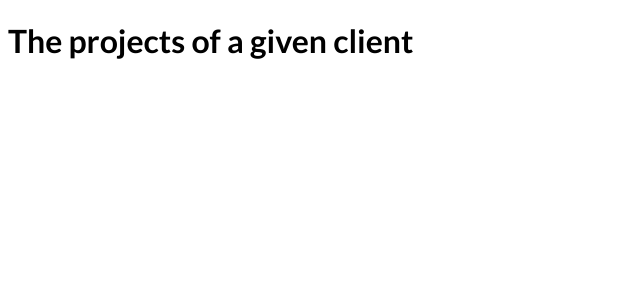
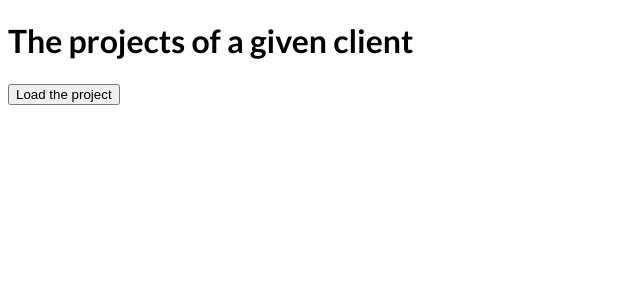
Before and after one commit to sailakshmy/nextPageRouterProject, a Next.js app in the folder nextjs-course-code-01-getting-started-starting-project/: page /clients/Max in a window 1280 px wide. Shown: the top 300 px of the page, without its empty margins (0-640 px from the left). Built offline with nearby package versions, Linux system fonts and the light colour scheme.

Commit message:
Navigating via router

```diff
--- a/nextjs-course-code-01-getting-started-starting-project/pages/clients/[id]/index.js
+++ b/nextjs-course-code-01-getting-started-starting-project/pages/clients/[id]/index.js
@@ -4,9 +4,20 @@ import React from "react";
 const ClientProjectsPage = () => {
   const router = useRouter();
   console.log(router.query);
+  function loadProjectHandler() {
+    // router.push(`/clients/${router.query.id}/projectA`);
+    router.push({
+      pathname: "/clients/[id]/[clientProjectId]",
+      query: {
+        id: router.query.id,
+        clientProjectId: "projectB",
+      },
+    });
+  }
   return (
     <div>
       <h1>The projects of a given client</h1>
+      <button onClick={loadProjectHandler}>Load the project</button>
     </div>
   );
 };
```
